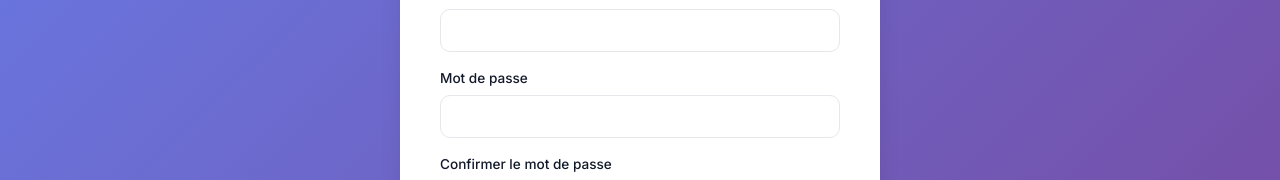
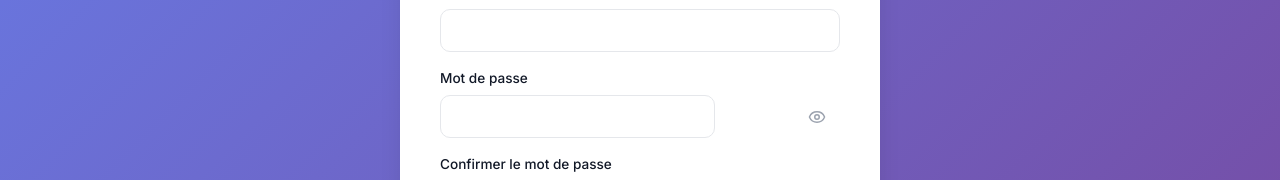
Before and after one commit to andririaniaina-lgtm/gestion-contacts, a React (Vite) app in the folder frontend/: page /register in a window 1280 px wide. Shown: the part 404-584 px from the top of the page. Built offline with nearby package versions, Linux system fonts and the light colour scheme.

Commit message:
Ajout bouton afficher/masquer mot de passe

```diff
--- a/frontend/src/pages/LoginPage.tsx
+++ b/frontend/src/pages/LoginPage.tsx
@@ -1,6 +1,6 @@
 import { useState, type FormEvent } from 'react';
 import { Link, useNavigate } from 'react-router-dom';
-import { User, Lock, AlertCircle } from 'lucide-react';
+import { User, Lock, AlertCircle, Eye, EyeOff } from 'lucide-react';
 import { useAuth } from '../context/AuthContext';
 
 export function LoginPage() {
@@ -11,6 +11,7 @@ export function LoginPage() {
   const [password, setPassword] = useState('');
   const [error, setError] = useState('');
   const [isSubmitting, setIsSubmitting] = useState(false);
+  const [showPassword, setShowPassword] = useState(false);
 
   const handleSubmit = async (e: FormEvent) => {
     e.preventDefault();
@@ -31,10 +32,10 @@ export function LoginPage() {
   return (
     <div style={styles.container}>
       <div style={styles.card}>
-           <div style={styles.header}>
-              <h1 style={styles.title}>Connexion</h1>
-              <p style={styles.subtitle}>Accédez à votre gestion de contacts</p>
-            </div>
+        <div style={styles.header}>
+          <h1 style={styles.title}>Connexion</h1>
+          <p style={styles.subtitle}>Accédez à votre gestion de contacts</p>
+        </div>
 
         {error && (
           <div style={styles.errorBox}>
@@ -65,13 +66,21 @@ export function LoginPage() {
             <div style={styles.inputWrapper}>
               <Lock size={18} style={styles.inputIcon} />
               <input
-                type="password"
+                type={showPassword ? 'text' : 'password'}
                 value={password}
                 onChange={(e) => setPassword(e.target.value)}
                 placeholder="••••••••"
                 required
-                style={styles.input}
+                style={{ ...styles.input, paddingRight: '2.75rem' }}
               />
+              <button
+                type="button"
+                onClick={() => setShowPassword(!showPassword)}
+                style={styles.eyeButton}
+                title={showPassword ? 'Masquer' : 'Afficher'}
+              >
+                {showPassword ? <EyeOff size={18} /> : <Eye size={18} />}
+              </button>
             </div>
           </div>
 
@@ -91,10 +100,6 @@ export function LoginPage() {
   );
 }
 
-// ============================================================
-// STYLES
-// ============================================================
-
 const styles: Record<string, React.CSSProperties> = {
   container: {
     minHeight: '100vh',
@@ -113,7 +118,6 @@ const styles: Record<string, React.CSSProperties> = {
     boxShadow: 'var(--shadow-lg)',
   },
   header: { textAlign: 'center', marginBottom: '2rem' },
-
   title: {
     fontSize: '1.75rem',
     fontWeight: 700,
@@ -134,11 +138,7 @@ const styles: Record<string, React.CSSProperties> = {
   },
   form: { display: 'flex', flexDirection: 'column', gap: '1.25rem' },
   field: { display: 'flex', flexDirection: 'column', gap: '0.4rem' },
-  label: {
-    fontSize: '0.85rem',
-    fontWeight: 500,
-    color: 'var(--color-text)',
-  },
+  label: { fontSize: '0.85rem', fontWeight: 500, color: 'var(--color-text)' },
   inputWrapper: { position: 'relative' },
   inputIcon: {
     position: 'absolute',
@@ -156,6 +156,20 @@ const styles: Record<string, React.CSSProperties> = {
     fontSize: '0.95rem',
     outline: 'none',
     transition: 'var(--transition)',
+  },
+  eyeButton: {
+    position: 'absolute',
+    right: 14,
+    top: '50%',
+    transform: 'translateY(-50%)',
+    background: 'none',
+    border: 'none',
+    cursor: 'pointer',
+    color: 'var(--color-text-muted)',
+    display: 'flex',
+    alignItems: 'center',
+    justifyContent: 'center',
+    padding: 0,
   },
   button: {
     padding: '0.85rem',
--- a/frontend/src/pages/RegisterPage.tsx
+++ b/frontend/src/pages/RegisterPage.tsx
@@ -1,6 +1,6 @@
 import { useState, type FormEvent } from 'react';
 import { Link, useNavigate } from 'react-router-dom';
-import { UserPlus, AlertCircle } from 'lucide-react';
+import { UserPlus, AlertCircle, Eye, EyeOff } from 'lucide-react';
 import { useAuth } from '../context/AuthContext';
 
 export function RegisterPage() {
@@ -17,6 +17,7 @@ export function RegisterPage() {
   });
   const [error, setError] = useState('');
   const [isSubmitting, setIsSubmitting] = useState(false);
+  const [showPassword, setShowPassword] = useState(false);
 
   const handleChange = (field: string, value: string) => {
     setForm((prev) => ({ ...prev, [field]: value }));
@@ -39,7 +40,6 @@ export function RegisterPage() {
       const data = axiosError.response?.data;
 
       if (data && typeof data === 'object') {
-        // Récupère la première erreur renvoyée par Django
         const firstError = Object.values(data)[0];
         if (Array.isArray(firstError)) {
           setError(firstError[0]);
@@ -103,13 +103,28 @@ export function RegisterPage() {
             onChange={(v) => handleChange('email', v)}
             required
           />
-          <Field
-            label="Mot de passe"
-            type="password"
-            value={form.password}
-            onChange={(v) => handleChange('password', v)}
-            required
-          />
+
+          <div style={styles.field}>
+            <label style={styles.label}>Mot de passe</label>
+            <div style={styles.passwordWrapper}>
+              <input
+                type={showPassword ? 'text' : 'password'}
+                value={form.password}
+                onChange={(e) => handleChange('password', e.target.value)}
+                required
+                style={{ ...styles.input, paddingRight: '2.5rem' }}
+              />
+              <button
+                type="button"
+                onClick={() => setShowPassword(!showPassword)}
+                style={styles.eyeButton}
+                title={showPassword ? 'Masquer' : 'Afficher'}
+              >
+                {showPassword ? <EyeOff size={18} /> : <Eye size={18} />}
+              </button>
+            </div>
+          </div>
+
           <Field
             label="Confirmer le mot de passe"
             type="password"
@@ -225,6 +240,25 @@ const styles: Record<string, React.CSSProperties> = {
     fontSize: '0.95rem',
     outline: 'none',
   },
+  passwordWrapper: {
+    position: 'relative',
+    display: 'flex',
+    alignItems: 'center',
+  },
+  eyeButton: {
+    position: 'absolute',
+    right: 14,
+    top: '50%',
+    transform: 'translateY(-50%)',
+    background: 'none',
+    border: 'none',
+    cursor: 'pointer',
+    color: 'var(--color-text-muted)',
+    display: 'flex',
+    alignItems: 'center',
+    justifyContent: 'center',
+    padding: 0,
+  },
   button: {
     padding: '0.85rem',
     background: 'var(--color-primary)',
```
